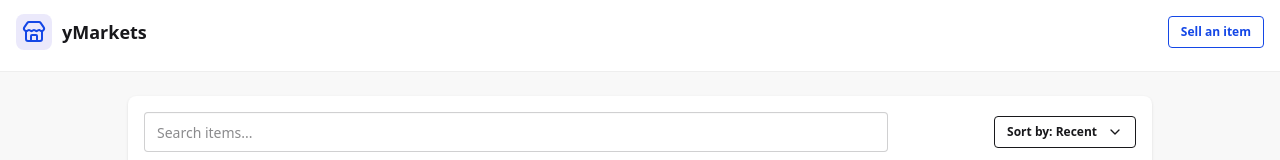
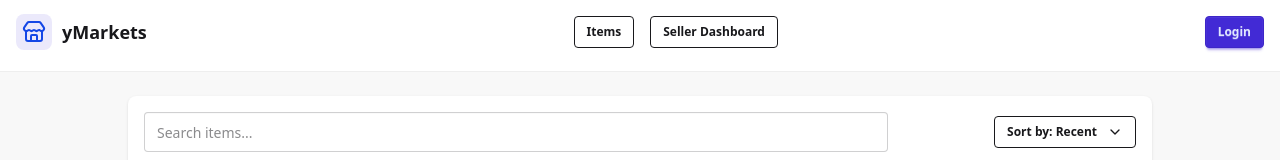
Before and after one commit to skancharapu775/YMarket, a React (Vite) app in the folder frontend/: page / in a window 1280 px wide. Shown: the top 160 px of the page. Built offline with nearby package versions, Linux system fonts and the light colour scheme.

Commit message:
Update README.md, add seller dashboard/listing buttons

```diff
--- a/frontend/src/App.jsx
+++ b/frontend/src/App.jsx
@@ -1,7 +1,7 @@
 import { useState } from 'react'
 import reactLogo from './assets/react.svg'
 import viteLogo from '/vite.svg'
-import Navbar from './components/navbar.jsx'
+import Navbar from './components/Navbar.jsx'
 import './App.css'
 import Listing from './components/Listing.jsx'
 import {Routes, Route} from 'react-router-dom';
--- a/frontend/src/components/Navbar.jsx
+++ b/frontend/src/components/Navbar.jsx
@@ -19,13 +19,29 @@ function Navbar() {
                 </Link>
               </div>
 
-              {/* Right Side: Links */}
+              {/* Center: Navigation Buttons */}
+              <div className="flex items-center gap-4">
+                <Link
+                    to="/"
+                    className="btn btn-sm btn-outline normal-case"
+                  >
+                    Items
+                </Link>
+                <Link
+                    to="/dashboard"
+                    className="btn btn-sm btn-outline normal-case"
+                  >
+                    Seller Dashboard
+                </Link>
+              </div>
+
+              {/* Right Side: Login Button */}
               <div className="flex items-center gap-3">
                 <Link
-                    to="/"
-                    className="btn btn-sm btn-outline text-blue-700 normal-case"
+                    to="/login"
+                    className="btn btn-sm btn-primary normal-case"
                   >
-                    Sell an item
+                    Login
                 </Link>
               </div>
             </div>
```
Also changed, not shown: 1 other file (tests, documents, lock files or other folders).
